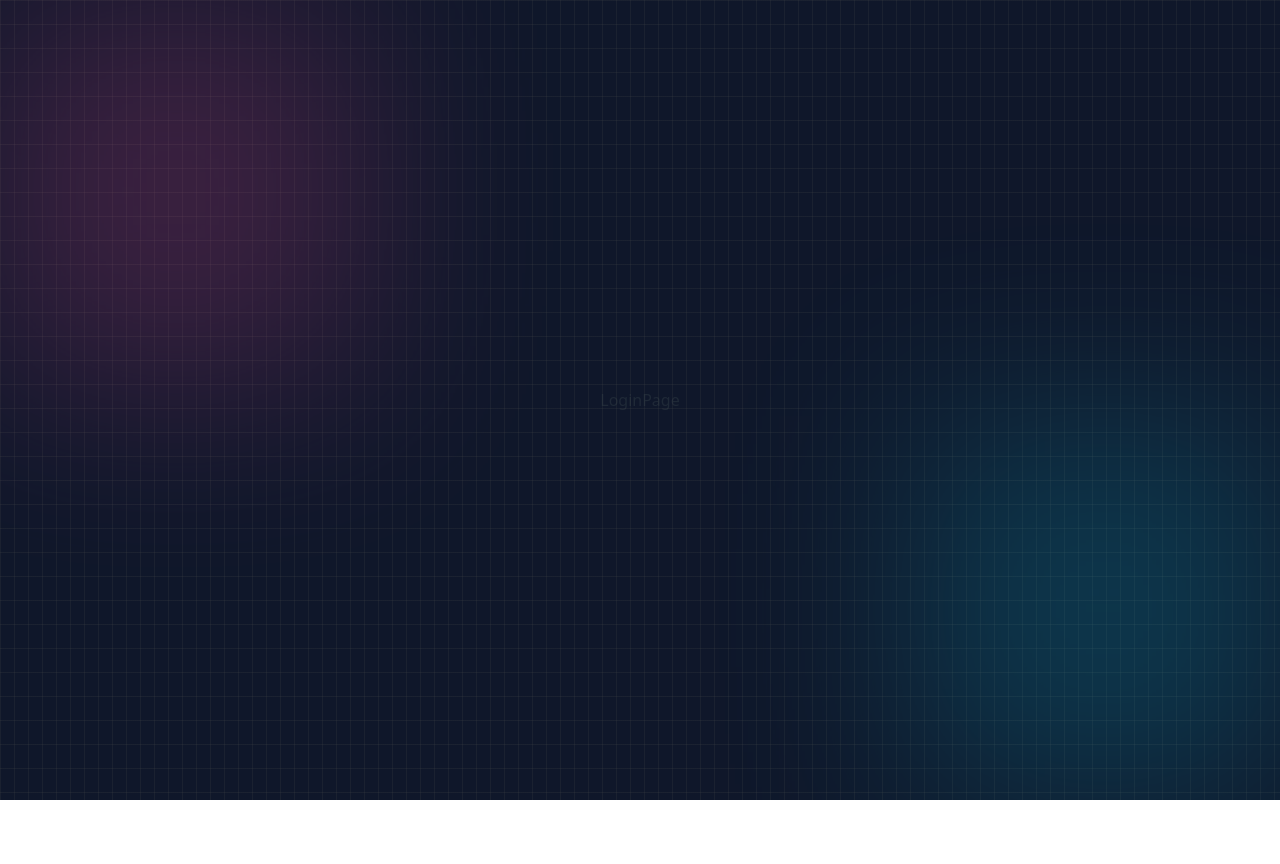
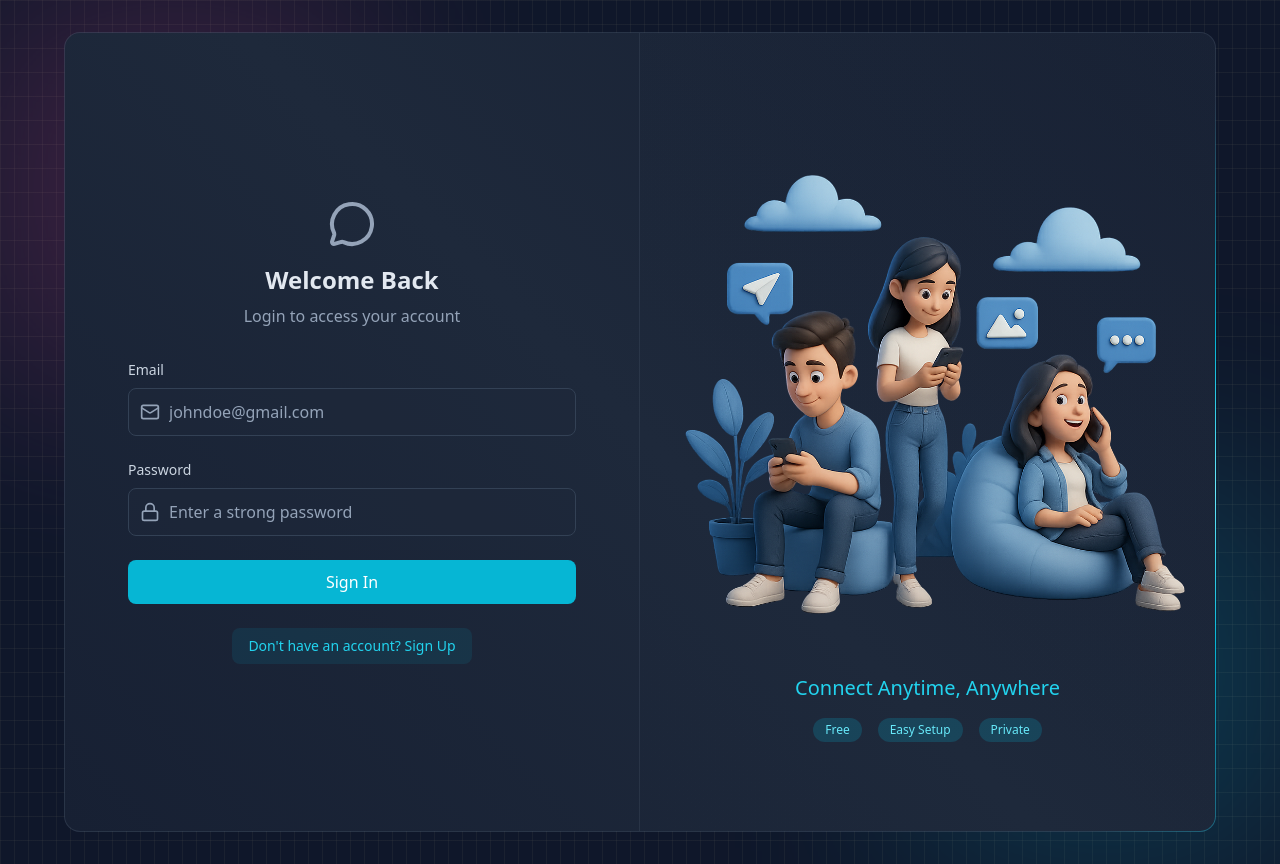
Before and after one commit to lidor-cohen/chatify-app, a React app in the folder frontend/: page /login in a window 1280 px wide. Before the commit the page ends 800 px from the top, so only its background shows below. Built offline with nearby package versions, Linux system fonts and the light colour scheme; no server answers; the HTML template or start-up script is replaced by a standard one.

Commit message:
(frontend) add: login page

```diff
--- a/frontend/src/pages/ChatPage.jsx
+++ b/frontend/src/pages/ChatPage.jsx
@@ -2,7 +2,15 @@
 import { useAuthStore } from "../store/useAuthStore";
 
 function ChatPage() {
-  return <div>ChatPage</div>;
+  const { logout, isLoggingOut } = useAuthStore();
+
+  return (
+    <div className="z-10">
+      <button className="btn btn-secondary" onClick={logout}>
+        logout
+      </button>
+    </div>
+  );
 }
 
 export default ChatPage;
--- a/frontend/src/pages/LoginPage.jsx
+++ b/frontend/src/pages/LoginPage.jsx
@@ -1,7 +1,129 @@
-import React from "react";
+import { useState } from "react";
+import { Link } from "react-router";
+import { useAuthStore } from "../store/useAuthStore";
+
+import {
+  MessageCircleIcon,
+  LockIcon,
+  MailIcon,
+  LoaderIcon,
+} from "lucide-react";
+
+import BorderAnimatedContainer from "../components/BorderAnimatedContainer";
 
 function LoginPage() {
-  return <div>LoginPage</div>;
+  const [formData, setFormData] = useState({
+    email: "",
+    password: "",
+  });
+
+  const { login, isLoggingIn } = useAuthStore();
+
+  const handleSubmit = (e) => {
+    e.preventDefault();
+    login(formData);
+  };
+  return (
+    <div className="w-full flex items-center justify-center p-4 bg-slate-900">
+      <div className="relative w-full max-w-6xl md:h-[800px] h-[650px]">
+        <BorderAnimatedContainer>
+          <div className="w-full flex flex-col md:flex-row">
+            {/* Form Side */}
+            <div className="md:w-1/2 p-8 flex items-center justify-center md:border-r border-slate-600/30">
+              <div className="w-full max-w-md">
+                {/* Logo and headings */}
+                <div className="text-center mb-8">
+                  <MessageCircleIcon className="w-12 h-12 mx-auto text-slate-400 mb-4" />
+                  <h2 className="text-2xl font-bold text-slate-200 mb-2">
+                    Welcome Back
+                  </h2>
+                  <p className="text-slate-400">Login to access your account</p>
+                </div>
+
+                {/* Form */}
+                <form onSubmit={handleSubmit} className="space-y-6">
+                  {/* Email */}
+                  <div>
+                    <label className="auth-input-label">Email</label>
+                    <div className="relative">
+                      <MailIcon className="auth-input-icon" />
+                      <input
+                        type="email"
+                        placeholder="johndoe@gmail.com"
+                        className="input"
+                        value={formData.email}
+                        onChange={(e) =>
+                          setFormData({ ...formData, email: e.target.value })
+                        }
+                      />
+                    </div>
+                  </div>
+
+                  {/* Password */}
+                  <div>
+                    <label className="auth-input-label">Password</label>
+                    <div className="relative">
+                      <LockIcon className="auth-input-icon" />
+                      <input
+                        type="password"
+                        placeholder="Enter a strong password"
+                        className="input"
+                        value={formData.password}
+                        onChange={(e) =>
+                          setFormData({ ...formData, password: e.target.value })
+                        }
+                      />
+                    </div>
+                  </div>
+
+                  {/* Submit Button */}
+                  <button
+                    className="auth-btn"
+                    type="submit"
+                    disabled={isLoggingIn}>
+                    {isLoggingIn ? (
+                      <LoaderIcon className="w-full h-5 animate-spin text-center" />
+                    ) : (
+                      "Sign In"
+                    )}
+                  </button>
+                </form>
+
+                {/* Login Redirect */}
+                <div className="mt-6 text-center">
+                  <Link to="/signup" className="auth-link">
+                    Don't have an account? Sign Up
+                  </Link>
+                </div>
+              </div>
+            </div>
+
+            {/* Illustration Side */}
+            <div className="hidden md:w-1/2 md:flex items-center justify-center p-6 bg-gradient-to-bl from-slate-800/20 to-transparent">
+              <div>
+                <img
+                  src="/login.png"
+                  alt="People using mobile devices"
+                  className="w-full h-auto object-contain"
+                />
+                <div className="mt-6 text-center">
+                  <h3 className="text-xl font-medium text-cyan-400">
+                    Connect Anytime, Anywhere
+                  </h3>
+
+                  <div className="mt-4 flex justify-center gap-4">
+                    <span className="auth-badge">Free</span>
+                    <span className="auth-badge">Easy Setup</span>
+                    <span className="auth-badge">Private</span>
+                  </div>
+                </div>
+              </div>
+            </div>
+          </div>
+        </BorderAnimatedContainer>
+      </div>
+    </div>
+  );
 }
 
 export default LoginPage;
--- a/frontend/src/pages/SignUpPage.jsx
+++ b/frontend/src/pages/SignUpPage.jsx
@@ -1,4 +1,4 @@
-import React, { useEffect, useState } from "react";
+import { useState } from "react";
 import { Link } from "react-router";
 import { useAuthStore } from "../store/useAuthStore";
 
@@ -25,10 +25,6 @@
     e.preventDefault();
     signup(formData);
   };
-
-  useEffect(() => {
-    console.log(formData);
-  }, [formData]);
 
   return (
     <div className="w-full flex items-center justify-center p-4 bg-slate-900">
--- a/frontend/src/store/useAuthStore.js
+++ b/frontend/src/store/useAuthStore.js
@@ -6,13 +6,15 @@
   authUser: null,
   isCheckingAuth: true,
   isSigningUp: false,
+  isLoggingIn: false,
+  isLoggingOut: false,
 
   checkAuth: async () => {
     try {
       const res = await axiosInstance.get("/auth/check");
       set({ authUser: res.data });
     } catch (error) {
-      console.log("Error in auth: " + error);
+      console.error("Error in auth: " + error);
       set({ authUser: null });
     } finally {
       set({ isCheckingAuth: false });
@@ -21,19 +23,40 @@
 
   signup: async (data) => {
     try {
-      console.log("data: " + data);
       set({ isSigningUp: true });
-
       const res = await axiosInstance.post("/auth/signup", data);
-      console.log(res);
       set({ authUser: res.data });
-
       toast.success("Account created successfully!");
     } catch (error) {
-      console.log(error);
       toast.error(error.response.data.message);
     } finally {
       set({ isSigningUp: false });
     }
   },
+
+  login: async (data) => {
+    try {
+      set({ isLoggingIn: true });
+      const res = await axiosInstance.post("/auth/login", data);
+      set({ authUser: res.data });
+      toast.success("Logged in successfully");
+    } catch (error) {
+      toast.error(error.response.data.message);
+    } finally {
+      set({ isLoggingIn: false });
+    }
+  },
+
+  logout: async () => {
+    try {
+      set({ isLoggingOut: true });
+      const res = await axiosInstance.post("/auth/logout");
+      set({ authUser: null });
+      toast.success("Logged out successfully");
+    } catch (error) {
+      toast.error(error.response.data.message);
+    } finally {
+      set({ isLoggingOut: false });
+    }
+  },
 }));
```
